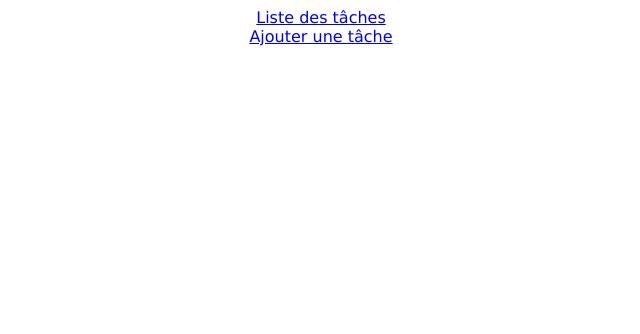
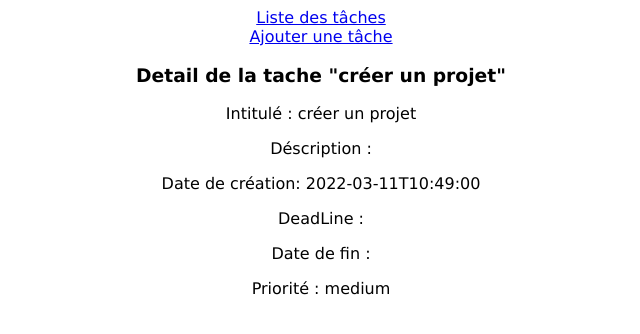
Before and after one commit to Esthuy/tasklist, an Angular app: page /task/1 in a window 1280 px wide. Before the commit this address led to /. Shown: the top 334 px of the page, without its empty margins (319-959 px from the left). Built offline with nearby package versions, Linux system fonts and the light colour scheme; data requests are answered from the project's data file.

Commit message:
getOneTask complete

```diff
--- a/src/app/app-routing.module.ts
+++ b/src/app/app-routing.module.ts
@@ -8,7 +8,7 @@ const routes: Routes = [
   { path:"", redirectTo:"taskList", pathMatch:'full' },
   { path:"taskList", component: DisplayTasksComponent },
   { path:"createTask", component: CreateTaskComponent },
-  { path:"task", component: DisplayOneTaskComponent},
+  { path:"task/:id", component: DisplayOneTaskComponent},
 ];
 
 @NgModule({
--- a/src/app/component/task/display-one-task/display-one-task.component.html
+++ b/src/app/component/task/display-one-task/display-one-task.component.html
@@ -5,17 +5,18 @@
 </ng-template>
 
 <div *ngIf="task; else loading">
-    <h3>Detail de la tache d'id: {{task.id}}</h3>
-    <dl>
-        <dt>Intitulé</dt>
-        <dd>{{task.entitled}}</dd>
+    <h3>Detail de la tache "{{task.entitled}}"</h3>
 
-        <dt>Déscription</dt>
-        <dd>{{task.description}}</dd>
+        <p>Intitulé : {{task.entitled}}</p>
 
-        <dt>Priorité</dt>
-        <dd>{{task.priority}}</dd>
-    </dl>
+        <p>Déscription : {{task.description}} </p>
+
+        <p>Date de création: {{task.creationDate}}</p>
+
+        <p>DeadLine : {{task.deadLine}}</p>
+
+        <p>Date de fin : {{task.endDate}}</p>
+
+        <p>Priorité : {{task.priority}}</p>
+
 </div>
-
-<p>à continuer</p>
--- a/src/app/component/task/display-tasks/display-tasks.component.ts
+++ b/src/app/component/task/display-tasks/display-tasks.component.ts
@@ -29,7 +29,7 @@ export class DisplayTasksComponent implements OnInit {
   }
 
   displayTask(task : Task){
-    this.router.navigateByUrl('/task')
+    this.router.navigate(['task', task.id]);
   }
 
 }
--- a/src/app/service/task.service.ts
+++ b/src/app/service/task.service.ts
@@ -19,7 +19,6 @@ export class TaskService {
   }
 
   getOneTask(id : number){
-    console.log('on passe par get one task');
     return this.client.get<Task>(this.url_base+'/'+id)
   }
 
```
